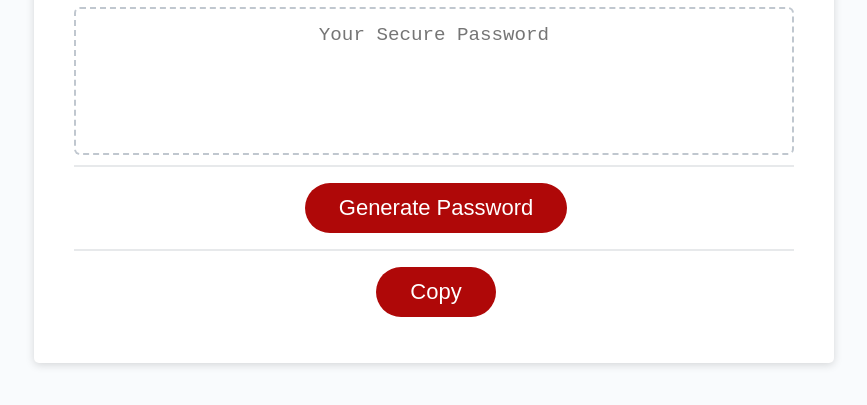
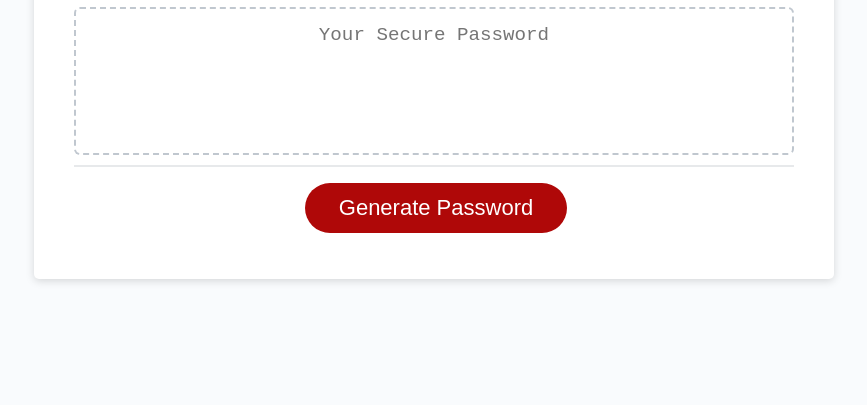
Before and after one commit to Jfrancis0518/bug-free-octo-dollop, a plain HTML site: page index.html in a window 1280 px wide. Shown: the part 241-646 px from the top of the page, without its empty margins (206-1073 px from the left). Drawn offline with Linux system fonts and the light colour scheme.

Commit message:
remove button

```diff
--- a/index.html
+++ b/index.html
@@ -27,8 +27,7 @@
         <div class="card-footer">
           <button id="generate" class="btn">Generate Password</button>
         </div>
-        <div class="card-footer">
-          <button id="generate" class="btn">Copy</button>
+
         </div>
       </div>
     </div>
```
